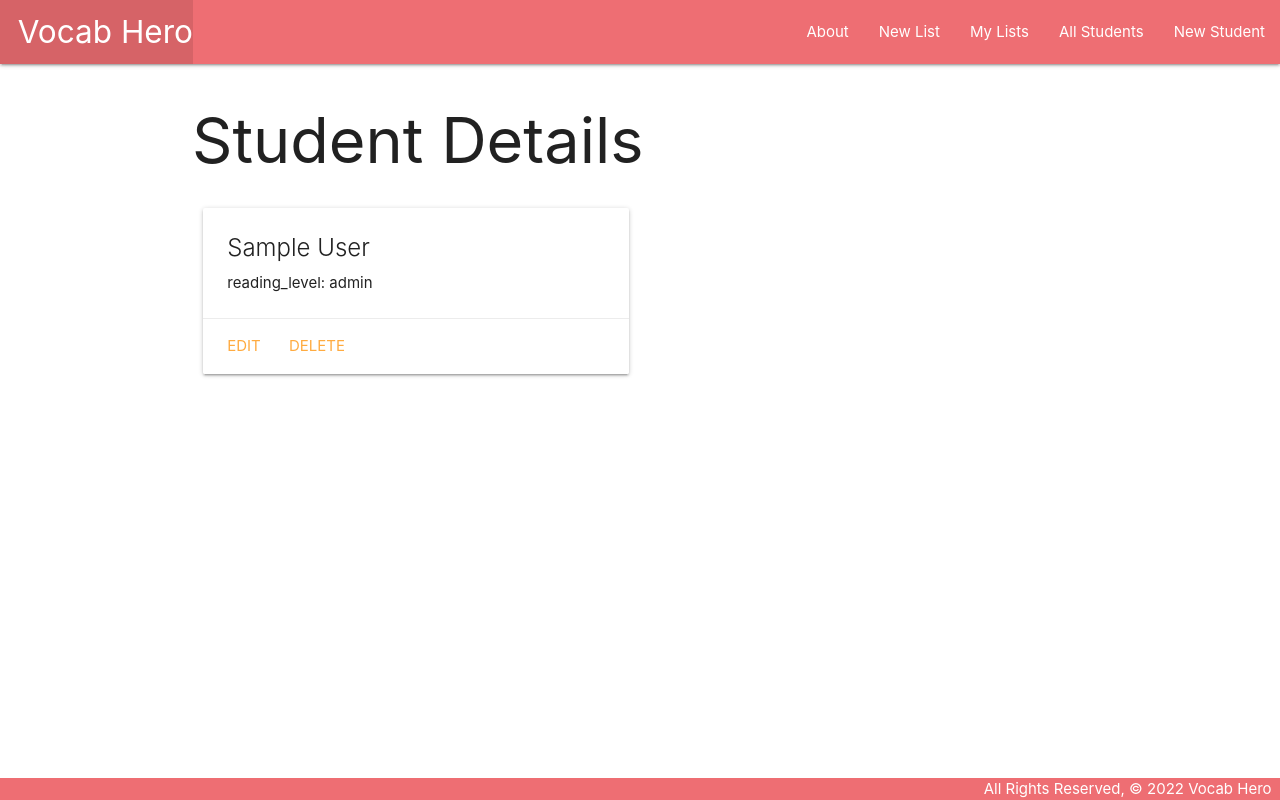
After one commit to turpen2319/nlp_vocab_tool, a Django app: page /students/1/ in a window 1280 px wide. The commit adds this page. Run offline with Django 4.2, Linux system fonts and the light colour scheme; tables that the repository leaves empty hold one stand-in row (values such as "Sample post").

Commit message:
full CRUD on student entity

```diff
--- a/main_app/admin.py
+++ b/main_app/admin.py
@@ -1,6 +1,7 @@
 from django.contrib import admin
-from .models import List, VocabWord
+from .models import List, VocabWord, Student
 
 # Register your models here.
 admin.site.register(List)
 admin.site.register(VocabWord)
+admin.site.register(Student)
--- a/main_app/models.py
+++ b/main_app/models.py
@@ -4,12 +4,20 @@ from django.contrib.postgres.fields import ArrayField
 #import all the functionality of the nlp file here...use those funcs to create data in the db
 
 # Create your models here.
+class Student(models.Model):
+    name = models.CharField(max_length=100)
+    reading_level = models.CharField(max_length=50)
+
+    def get_absolute_url(self):
+        return reverse('students_detail', kwargs={'pk': self.id})
+
 class List(models.Model):
     title = models.CharField(max_length=200)
     origin_text_title = models.CharField(max_length=200)
     text_author = models.CharField(max_length=200)
     reading_level = models.CharField(max_length=50)
-
+    #many to many field
+    student = models.ManyToManyField(Student)
 
     def __str__(self):
         return self.title
@@ -28,7 +36,3 @@ class VocabWord(models.Model):
 
     def __str__(self):
         return f'Word: {self.word} \nDefinition: {self.definition}'
-
-class Student(models.Model):
-    name = models.CharField(max_length=100)
-    reading_level = models.CharField(max_length=50)
--- a/main_app/templates/base.html
+++ b/main_app/templates/base.html
@@ -22,6 +22,8 @@
           <li><a href="{% url 'about' %}">About</a></li>
           <li><a href="{% url 'lists_create' %}">New List</a></li>
           <li><a href="{% url 'lists_index' %}">My Lists</a></li>
+          <li><a href="{% url 'students_index' %}">All Students</a></li>
+          <li><a href="{% url 'students_create' %}">New Student</a></li>
         </ul>
       </div>
     </nav>
--- /dev/null
+++ b/main_app/templates/main_app/student_detail.html
@@ -0,0 +1,20 @@
+{% extends 'base.html' %}
+{% block content %}
+
+<h1>Student Details</h1>
+
+<div class="row">
+  <div class="col s6 col-offset-3">
+    <div class="card">
+      <div class="card-content">
+        <span class="card-title">{{ student.name }}</span>
+        <p>reading_level: {{ student.reading_level }}</p>
+      </div>
+      <div class="card-action">
+        <a href="{% url 'students_update' student.id %}">Edit</a>
+        <a href="{% url 'students_delete' student.id %}">Delete</a>
+      </div>
+    </div>
+  </div>
+</div>
+{% endblock %}
--- a/main_app/urls.py
+++ b/main_app/urls.py
@@ -12,12 +12,12 @@ urlpatterns = [
     path('lists/<int:pk>/delete', views.ListDelete.as_view(), name='lists_delete'),
     #IMPORTANT: by convention, CBVs that work with individual model instances will expect to find a named parameter of pk.
     #This is why we don't use list_id like we did in our details route
-    # path('lists/<int:list_id')
+
 
     path('students/', views.StudentList.as_view(), name='students_index'),
-    # path('students/<int:pk>/', views.StudentDetail.as_view(), name='students_detail'),
-    # path('students/create/', views.StudentCreate.as_view(), name='students_create'),
-    # path('students/<int:pk>/update/', views.StudentUpdate.as_view(), name='students_update'),
-    # path('students/<int:pk>/delete/', views.StudentDelete.as_view(), name='students_delete'),
+    path('students/<int:pk>/', views.StudentDetail.as_view(), name='students_detail'),
+    path('students/create/', views.StudentCreate.as_view(), name='students_create'),
+    path('students/<int:pk>/update/', views.StudentUpdate.as_view(), name='students_update'),
+    path('students/<int:pk>/delete/', views.StudentDelete.as_view(), name='students_delete'),
     # path('cats/<int:cat_id>/assoc_toy/<int:toy_id>/', views.assoc_toy, name='assoc_toy')
 ]
--- a/main_app/views.py
+++ b/main_app/views.py
@@ -60,7 +60,23 @@ class ListDelete(DeleteView):
 
 class StudentList(ListView):
     model = Student
+
+class StudentDetail(DetailView):
+    model = Student
+
+class StudentCreate(CreateView):
+    model = Student
     fields = '__all__'
+
+class StudentUpdate(UpdateView):
+    pass
+    model = Student
+    fields = '__all__'
+
+class StudentDelete(DeleteView):
+    pass
+    model = Student
+    success_url = '/students/'
 
 #  Note: Everything in a Python module is automatically exported, thus, the Cat class and
 #the cats list will be accessable in other modules.
```
Also changed, not shown: main_app/templates/main_app/student_confirm_delete.html (added, +14 -0 lines), main_app/templates/main_app/student_form.html (added, +21 -0 lines), main_app/templates/main_app/student_list.html (added, +16 -0 lines), main_app/migrations/0003_student.py (added), main_app/migrations/0004_list_student.py (added).
